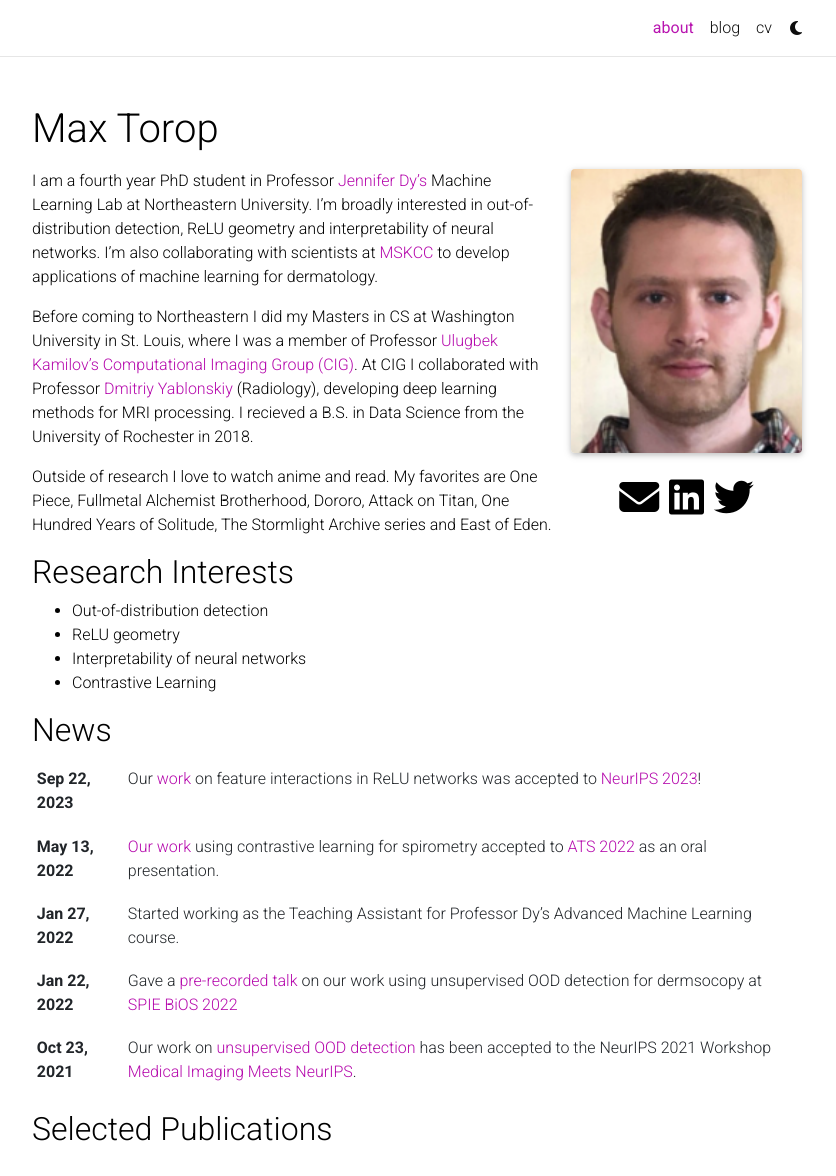
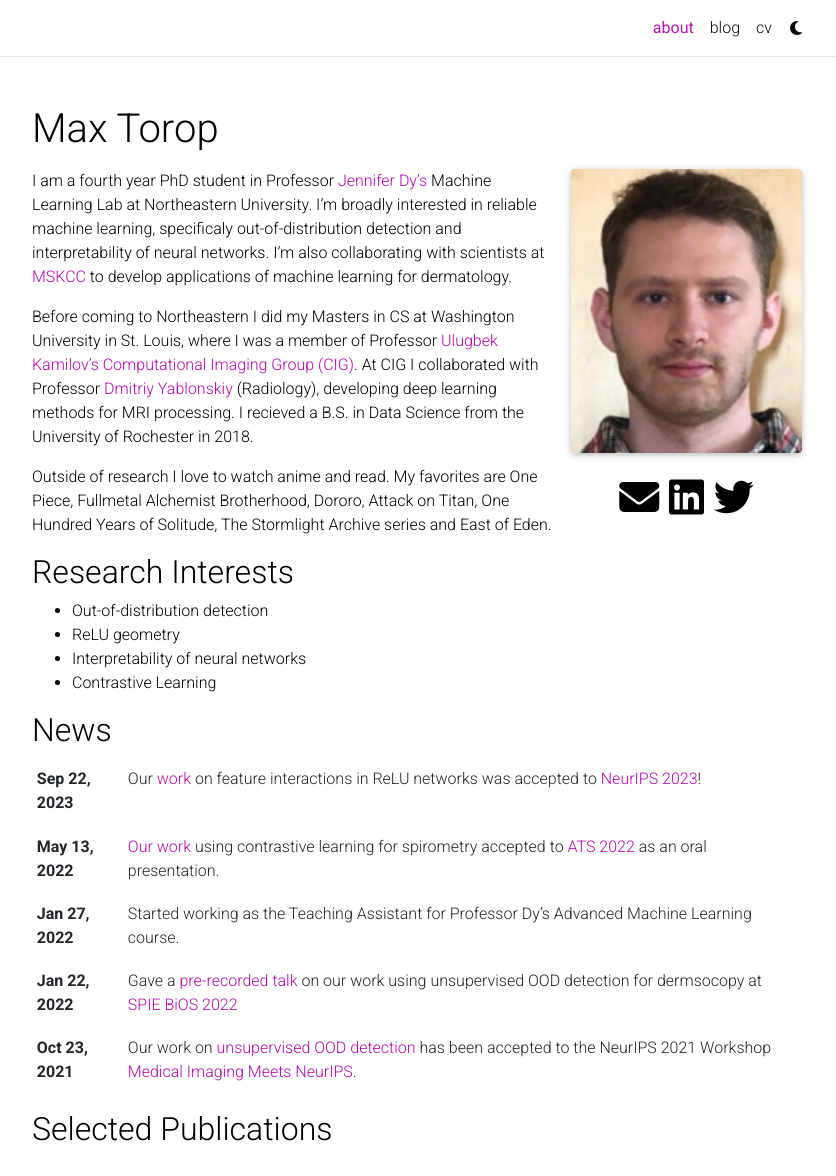
Before and after one commit to MaxTorop/MaxTorop.github.io, a Jekyll site: the page built from _pages/about.md, in a window 1280 px wide and 1350 px high, cut to the strip 0-1176 px from the top of the window. Shown: the whole strip, without its empty margins (223-1059 px from the left). Built offline with Jekyll 4.4.1, drawn with Linux system fonts in a browser that asks for light colours; full-size pictures stand in for the smaller copies a plugin makes; comment, search, counter and statistics services are not loaded; a style sheet for code colours, icons or effects is not loaded.

Commit message:
Update about.md

```diff
--- a/_pages/about.md
+++ b/_pages/about.md
@@ -17,7 +17,7 @@
 ---
 
 
-I am a fourth year PhD student in Professor [Jennifer Dy's](https://ece.northeastern.edu/fac-ece/jdy/) Machine Learning Lab at Northeastern University. I'm broadly interested in out-of-distribution detection, ReLU geometry and interpretability of neural networks. I'm also collaborating with scientists at [MSKCC](https://www.mskcc.org) to develop applications of machine learning for dermatology.
+I am a fourth year PhD student in Professor [Jennifer Dy's](https://ece.northeastern.edu/fac-ece/jdy/) Machine Learning Lab at Northeastern University. I'm broadly interested in reliable machine learning, specificaly out-of-distribution detection and interpretability of neural networks. I'm also collaborating with scientists at [MSKCC](https://www.mskcc.org) to develop applications of machine learning for dermatology.
 
 Before coming to Northeastern I did my Masters in CS at Washington University in St. Louis, where I was a member of Professor [Ulugbek Kamilov's](https://engineering.wustl.edu/faculty/Ulugbek-Kamilov.html) [Computational Imaging Group (CIG)](https://cigroup.wustl.edu/). At CIG I collaborated with Professor [Dmitriy Yablonskiy](https://www.mir.wustl.edu/employees/dmitriy-yablonskiy/) (Radiology), developing deep learning methods for MRI processing. I recieved a B.S. in Data Science from the University of Rochester in 2018.
 
```
